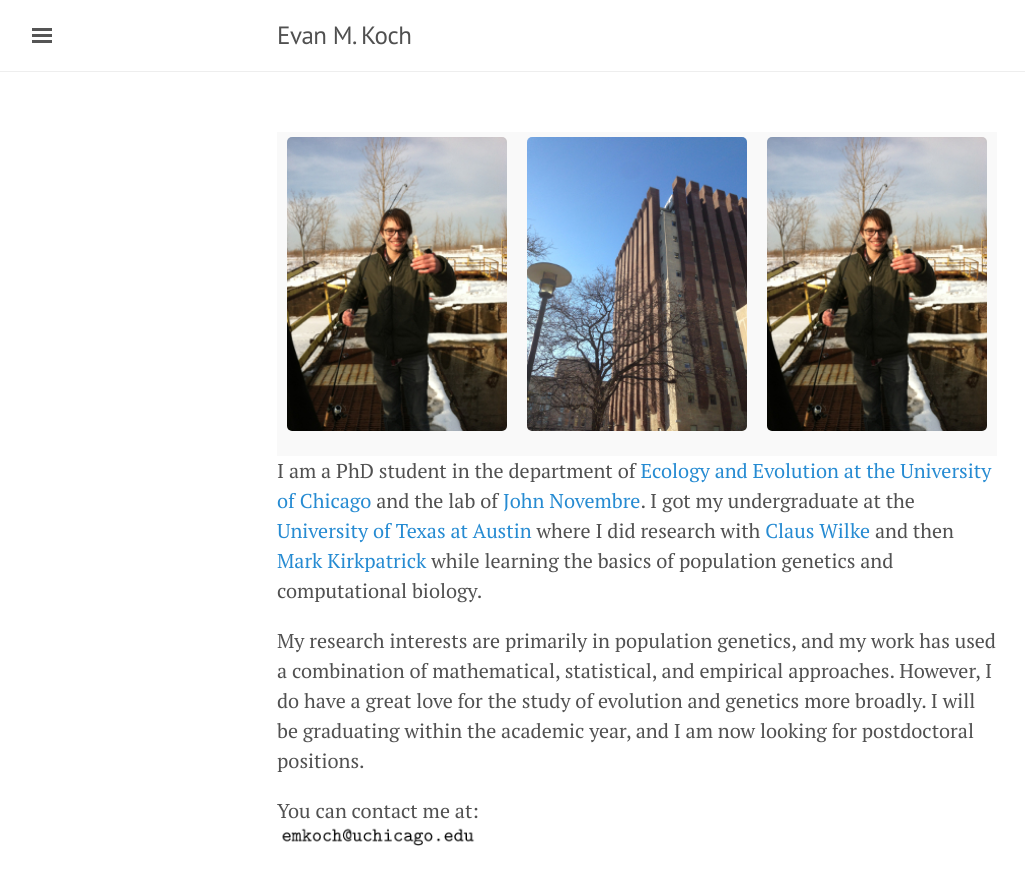
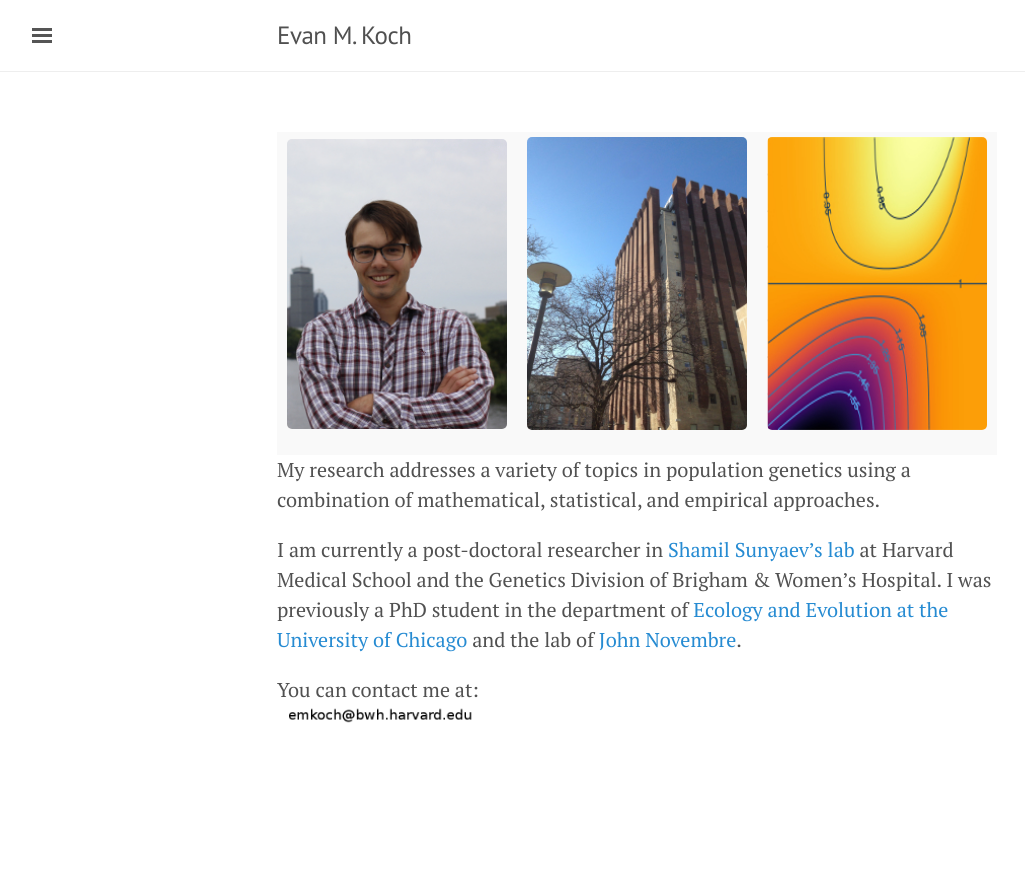
Before and after one commit to emkoch/emkoch.github.io, a Jekyll site: the page built from index.md, in a window 1280 px wide. Shown: the top 885 px of the page, without its empty margins (3-1028 px from the left). Built offline with Jekyll 4.4.1, drawn with Linux system fonts in a browser that asks for light colours.

Commit message:
updated for new position

```diff
--- a/Gemfile
+++ b/Gemfile
@@ -9,7 +9,7 @@ source "https://rubygems.org"
 # This will help ensure the proper Jekyll version is running.
 # Happy Jekylling!
 #gem "jekyll", "3.5.2"
-gem "jekyll", "3.6.2"
+gem "jekyll", "3.7.2"
 
 # This is the default theme for new Jekyll sites. You may change this to anything you like.
 gem "minima", "~> 2.0"
--- a/_layouts/home.html
+++ b/_layouts/home.html
@@ -6,13 +6,13 @@ layout: default
     <table sytle="width:100%;border:0px" border="0">
         <tr>
     <th>
-        <img src="{{site.url}}/assets/photo_small.jpg" width="100%"/>
+        <img src="{{site.url}}/assets/foo2.jpg" width="100%"/>
     </th>
     <th>
         <img src="{{site.url}}/assets/cummings_small.jpg" width="100%"/>
     </th>
     <th>
-        <img src="{{site.url}}/assets/photo_small.jpg" width="100%"/>
+        <img src="{{site.url}}/assets/qland.jpg" width="100%"/>
     </th>
         </tr>
     </table>
--- a/index.md
+++ b/index.md
@@ -2,19 +2,23 @@
 layout: home
 ---
 
-I am a PhD student in the department of [Ecology and Evolution at the University
-of Chicago](http://pondside.uchicago.edu/ecol-evol/) and the lab of [John
-Novembre](https://jnpopgen.org/). I got my undergraduate at the [University of
-Texas at Austin](https://www.utexas.edu/) where I did research with [Claus
-Wilke](http://wilkelab.org/) and then [Mark
-Kirkpatrick](https://kirkpatricklab.org/) while learning the basics of
-population genetics and computational biology.
+My research addresses a variety of topics in population genetics using a
+combination of mathematical, statistical, and empirical approaches.
 
-My research interests are primarily in population genetics, and my work has used
-a combination of mathematical, statistical, and empirical approaches. However, I
-do have a great love for the study of evolution and genetics more broadly. I
-will be graduating within the academic year, and I am now looking for
-postdoctoral positions.
+<!-- However, I do have broad interests in the study of evolution and genetics. -->
+
+I am currently a post-doctoral researcher in [Shamil Sunyaev's
+lab](http://genetics.bwh.harvard.edu/wiki/sunyaevlab/) at Harvard Medical School
+and the Genetics Division of Brigham & Women's Hospital. I was previously a PhD
+student in the department of [Ecology and Evolution at the University of
+Chicago](http://pondside.uchicago.edu/ecol-evol/) and the lab of [John
+Novembre](https://jnpopgen.org/).
+
+<!-- Further back in time I was an undergradute -->
+<!-- student at the [University of Texas at Austin](https://www.utexas.edu/) where I -->
+<!-- did research with [Claus Wilke](http://wilkelab.org/) and then [Mark -->
+<!-- Kirkpatrick](https://kirkpatricklab.org/) while learning the basics of -->
+<!-- population genetics and computational biology. -->
 
 You can contact me at:
-<img src="{{site.url}}/assets/email.png" width="200" />
+<img src="{{site.url}}/assets/email_bwh.png" width="200" />
```
Also changed, not shown: CV.md (+3 -2 lines), _data/publications.yml (+7 -0 lines), Gemfile.lock, assets/email_bwh.png (added), assets/foo.jpg (added), assets/foo2.jpg (added), assets/qland.jpg (added).
